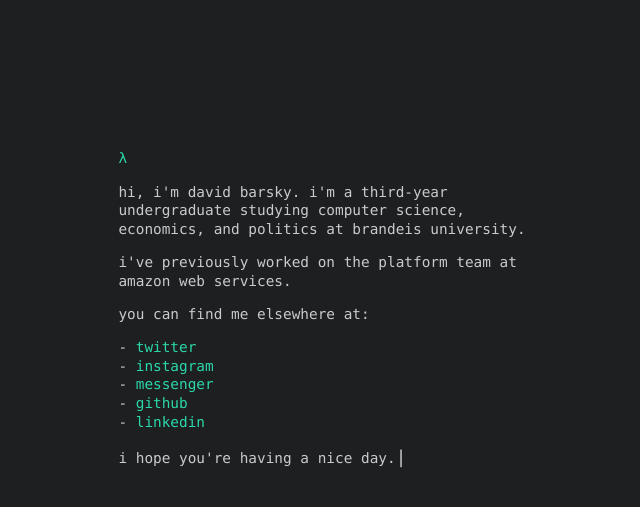
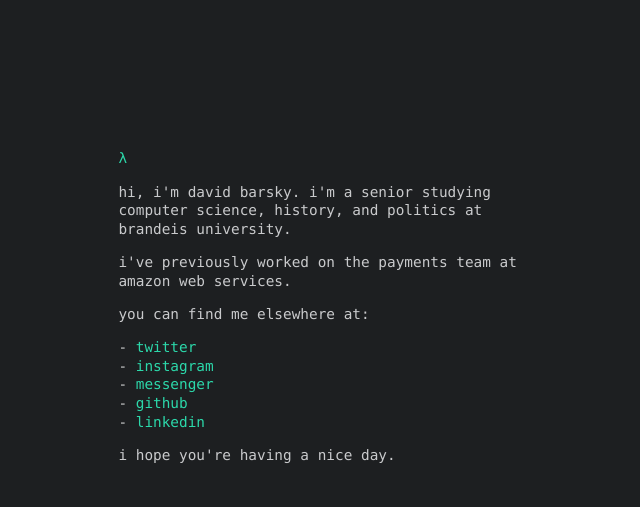
Before and after one commit to davidbarsky/davidbarsky.github.io, a Jekyll site: the page built from index.html, in a window 1280 px wide. Shown: the top 507 px of the page, without its empty margins (310-950 px from the left). Built offline with Jekyll 4.4.1, drawn with Linux system fonts in a browser that asks for light colours.

Commit message:
updated education; remove blinky cursor

```diff
--- a/index.html
+++ b/index.html
@@ -4,9 +4,9 @@ layout: default
 
 <article>
   <p class="lambda">λ</p>
-  <p>Hi, I'm David Barsky. I'm a third-year undergraduate studying computer science, economics, and politics at Brandeis University.</p>
+  <p>Hi, I'm David Barsky. I'm a senior studying computer science, history, and politics at Brandeis University.</p>
 
-  <p>I've previously worked on the platform team at Amazon Web Services.</p>
+  <p>I've previously worked on the payments team at Amazon Web Services.</p>
 
   <p>You can find me elsewhere at:</p>
 
@@ -14,7 +14,7 @@ layout: default
   <ol><a href="https://instagram.com/thramp">Instagram</a></ol>
   <ol><a href="https://m.me/thramp">Messenger</a></ol>
   <ol><a href="https://github.com/davidbarsky">GitHub</a></ol>
-  <ol><a href="http://linkedin.com/in/davidbarsky">LinkedIn</a></ol>
+  <ol><a href="https://linkedin.com/in/davidbarsky">LinkedIn</a></ol>
 
-  <p>I hope you're having a nice day.<span class="blinking-cursor">|</span></p>
+  <p>I hope you're having a nice day.</p>
 </article>
```
